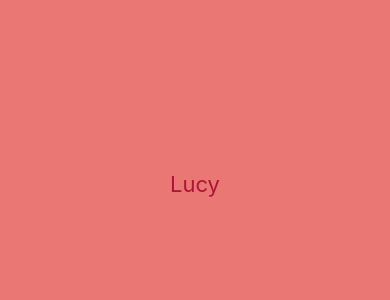
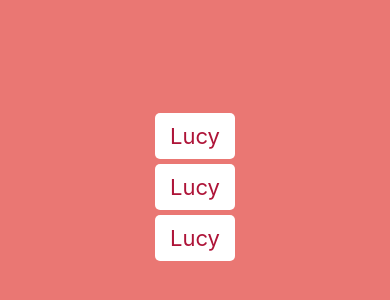
Before and after one commit to lucirs7/rn_learn-HelloProject, a React Native app: screen / in a window 390 px wide. Shown: the part 238-538 px from the top of the page. Built offline with nearby package versions, Linux system fonts and the light colour scheme.

Commit message:
Video #11. Extra texts on the screen.
Added more texts to the screen and added extra properties to their style.

```diff
--- a/App.tsx
+++ b/App.tsx
@@ -5,6 +5,8 @@ export default class App extends React.Component {
   render() {
     return (
       <View style={styles.container}>
+        <Text style={styles.textStyle}>Lucy</Text>
+        <Text style={styles.textStyle}>Lucy</Text>
         <Text style={styles.textStyle}>Lucy</Text>
       </View>
     );
@@ -20,6 +22,11 @@ const styles = StyleSheet.create({
   },
   textStyle: {
     fontSize: 22,
-    color: '#AE1438'
+    color: '#AE1438',
+    backgroundColor: 'white',
+    paddingHorizontal: 15,
+    paddingVertical: 10,
+    borderRadius: 5,
+    marginTop: 5,
   },
 });
```
